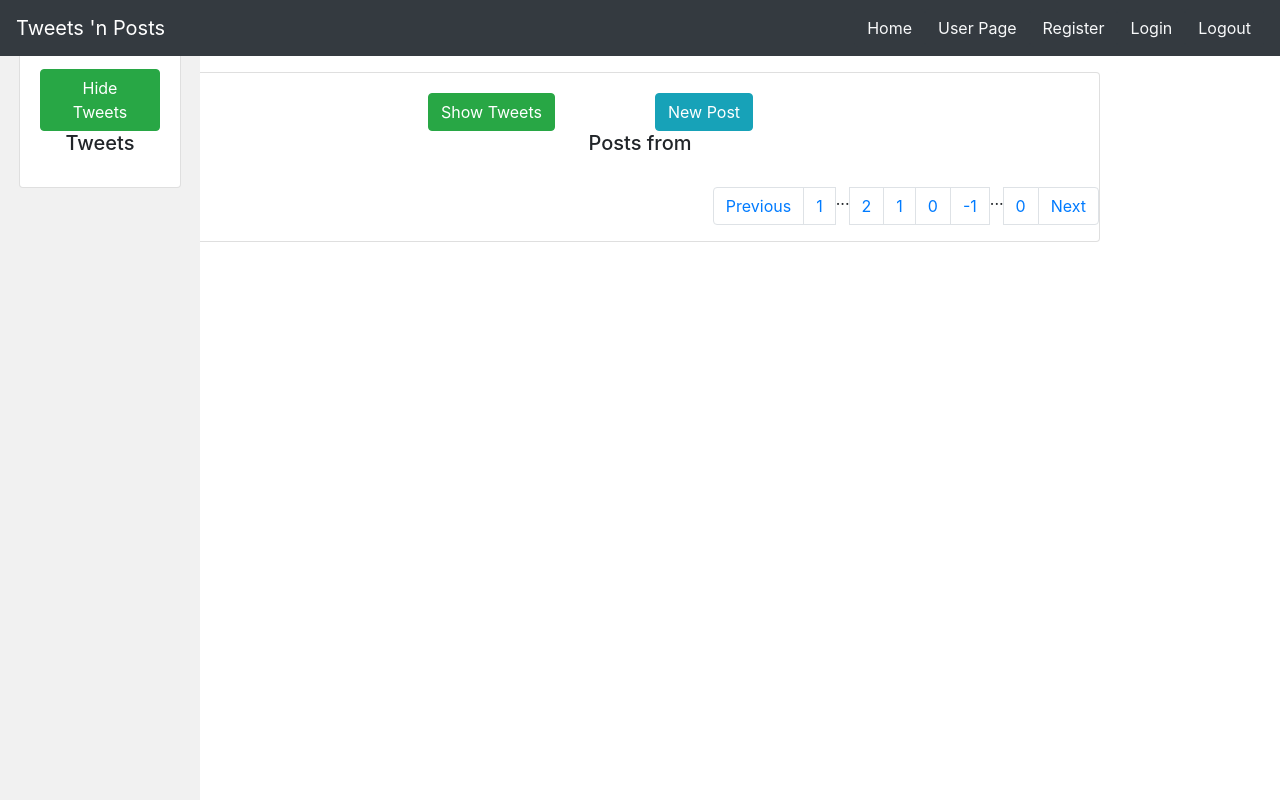
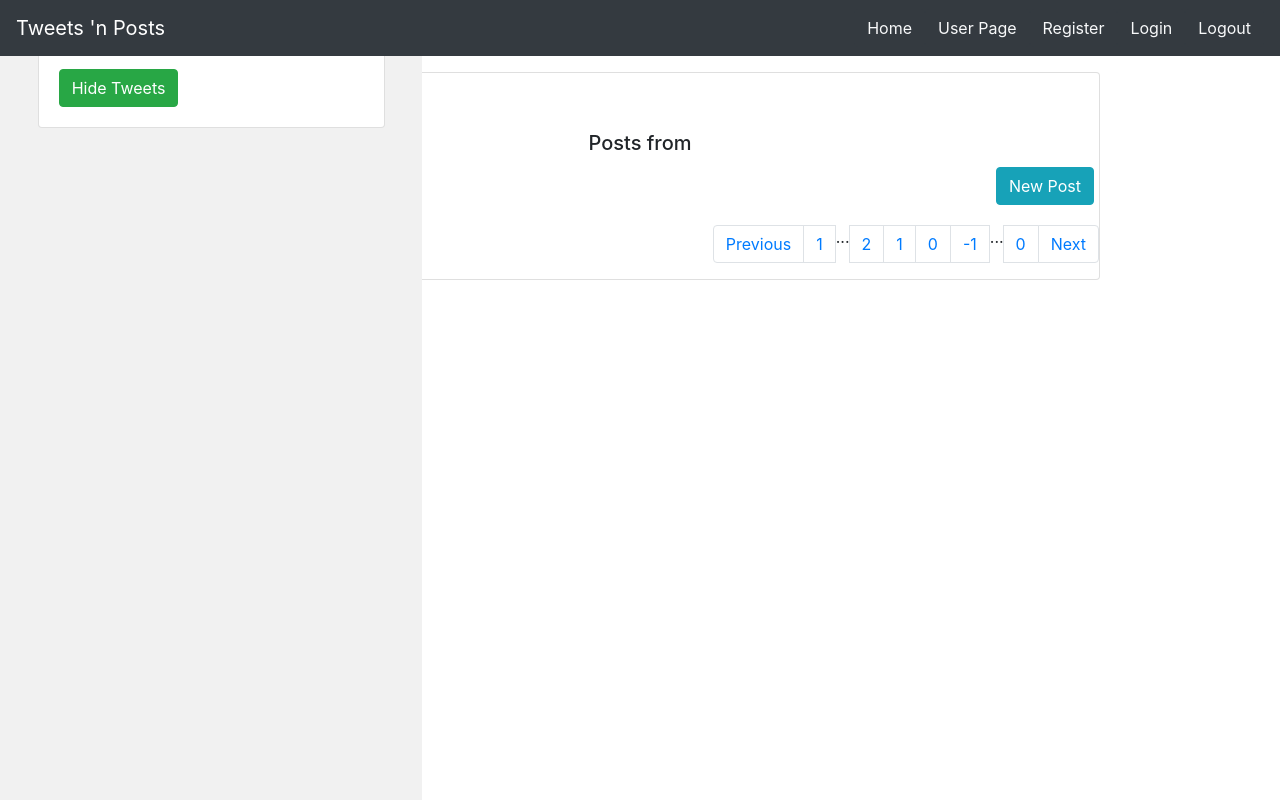
Before and after one commit to jwmwalrus/tweets-n-posts, a Symfony app: template templates/user/index.html.twig in a window 1280 px wide. Run offline with Twig, Linux system fonts and the light colour scheme; the template is opened without the code that fills it, so the values that code supplies are empty; style sheets or scripts are compiled from the project's sources; some libraries are stand-ins or nearby versions.

Commit message:
Populate sidebar with tweets

```diff
--- a/assets/scss/_sidebar.scss
+++ b/assets/scss/_sidebar.scss
@@ -1,7 +1,7 @@
 .sidebar {
   margin: 0;
   padding: 0;
-  width: 200px;
+  width: 33%;
   background-color: #f1f1f1;
   position: fixed;
   height: 100%;
--- a/src/Service/TwitterFeeds.php
+++ b/src/Service/TwitterFeeds.php
@@ -41,7 +41,7 @@
 
             $dom = new Dom();
             try {
-                $dom->loadFromUrl("https://twitter.com/{$twitterId}?ref_src=twsrc,limit={$limit}");
+                $dom->loadFromUrl("https://twitter.com/{$twitterId}?ref_src=twsrc,tweet-limit=20,width=200");
             } catch (\Throwable $e) {
                 continue;
             }
--- a/templates/include/pagination.html.twig
+++ b/templates/include/pagination.html.twig
@@ -1,6 +1,6 @@
 <nav aria-label="...">
     <ul class="pagination justify-content-end">
-        <li class="page-item page-item--prev">
+        <li class="page-item page-item-prev">
             <a class="page-link" href="#" tabindex="-1">Previous</a>
         </li>
 
--- a/templates/user/index.html.twig
+++ b/templates/user/index.html.twig
@@ -18,28 +18,23 @@
             <div class="col-sm-12 col-md-12 col-lg-10 mx-auto">
                 <div class="card card-user my-5">
                     <div class="card-body">
-                        <div class="row">
-                            <div class="col col-3 float-right">
-                            </div>
-                            <div class="col col-3 float-right">
-                                <button id="btn-sidebar-open" class="btn btn-success" onclick="toggleSidebar()">Show Tweets</button>
-                            </div>
-                            <div class="col col-6 float-left">
-                                <button class="btn btn-info" href={{ path('post_new') }}>New Post</button>
-
-                            </div>
+                        <div class="row ml-1">
+                            <button id="btn-sidebar-open" class="btn btn-success" onclick="toggleSidebar()">Show Tweets</button>
                         </div>
 
                         <h5 class="card-title text-center">Posts from {{ user.name }}</h5>
 
+                        <div class="row float-right">
+                            <button class="btn btn-info" href={{ path('post_new') }}>New Post</button>
+                        </div>
 
                         <div class="row">
                             <div class="col-sm-10 col-md-10 col-8-10 mx-auto">
                                 {% for p in posts %}
                                 <div id="post-{{ loop.index }}" class="card card-paginated my-5">
-                                    <div class="card-header bg-secondary text-white">
-                                        <h6>{{ p.title }}</h6>
-                                        <p class="float-right">{{ p.createdat|date('d/m/Y g:i:s a') }}</p>
+                                    <div class="card-header">
+                                        <p class="my-0"><stron>{{ p.title }}</stron></p>
+                                        <small class="float-right">{{ p.createdat|date('d/m/Y g:i:s a') }}</small>
                                     </div>
                                     <div class="card-body">
                                         <div class="row">
@@ -65,7 +60,7 @@
                 <div class="card card-user my-5">
                     <div class="card-body">
                         <button id="btn-sidebar-close" class="btn btn-success" onclick="toggleSidebar()">Hide Tweets</button>
-                        <h5 class="card-title text-center">Tweets</h5>
+                        <div id="tweets-root"></div>
                     </div>
                 </div>
             </div>
```
Also changed, not shown: assets/js/user.js (+48 -5 lines), templates/home/index.html.twig (+4 -4 lines).
